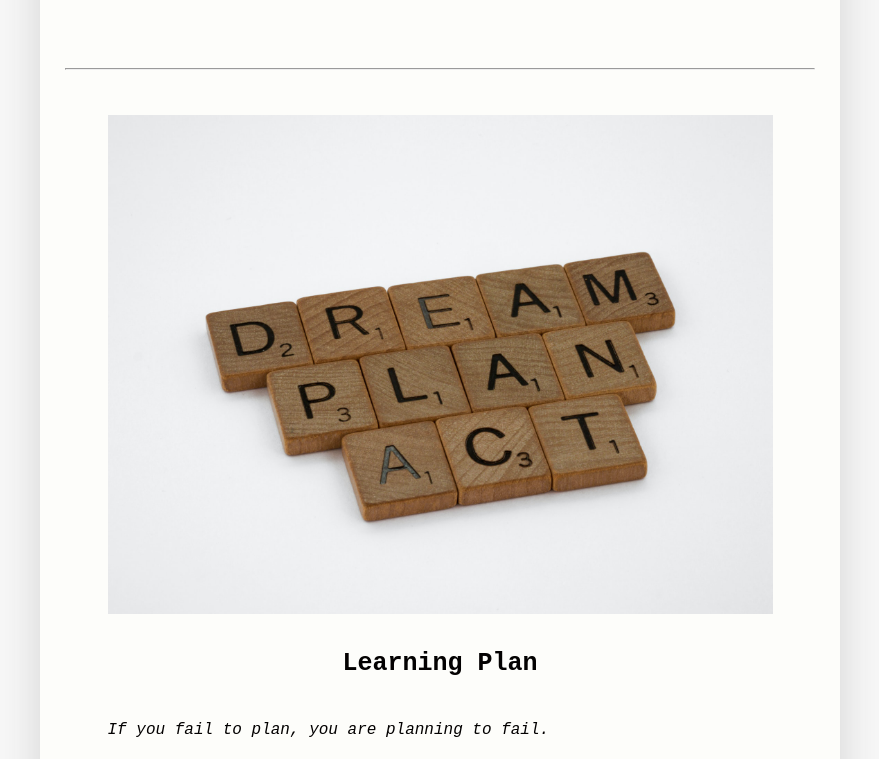
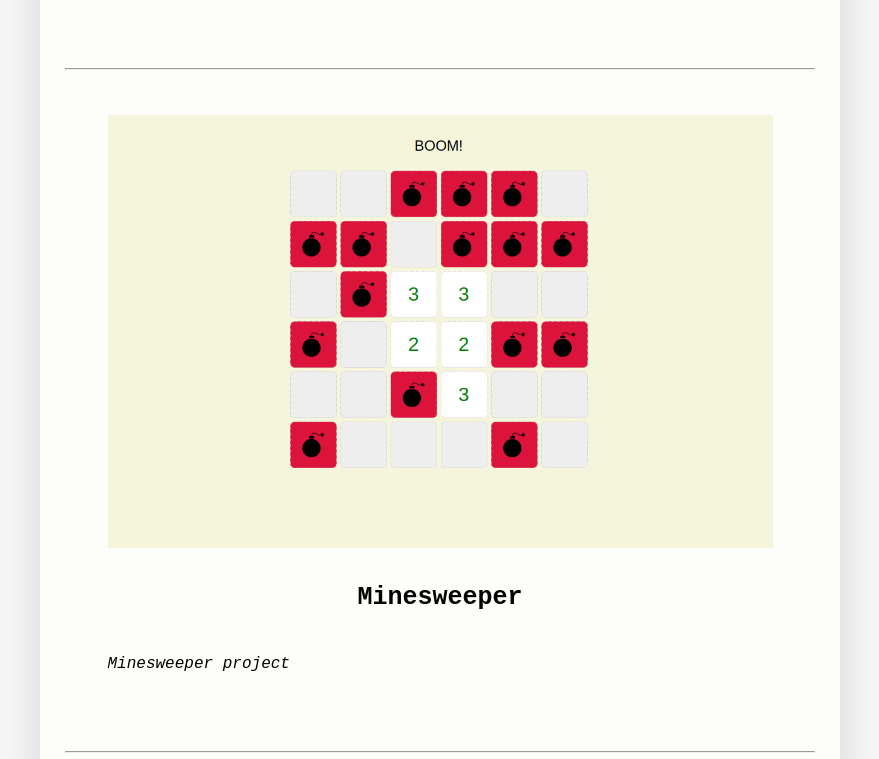
Before and after one commit to sindre-frisvold-git/sindre-frisvold-git.github.io, a plain HTML site: page index.html in a window 1280 px wide. Shown: the part 667-1426 px from the top of the page, without its empty margins (200-1079 px from the left). Drawn offline with Linux system fonts and the light colour scheme.

Commit message:
add minesweeper link

```diff
--- a/index.html
+++ b/index.html
@@ -43,6 +43,20 @@
 
     </div>
   </a>
+    </article>
+    <br>
+    <hr>
+    <br>
+    <article class="article-tile">
+      <a href="/minesweeper">
+        <div class="img-container">
+          <img class="article-img" src="./img/minesweeper.png" alt="placeholder image for article">
+        </div>
+        <div class="text-container">
+          <h1 class="article-title">Minesweeper</h1>
+          <p class="caption">Minesweeper project</p>
+        </div>
+      </a>
     </article>
     <br>
     <hr>
```
Also changed, not shown: img/minesweeper.png (added).
